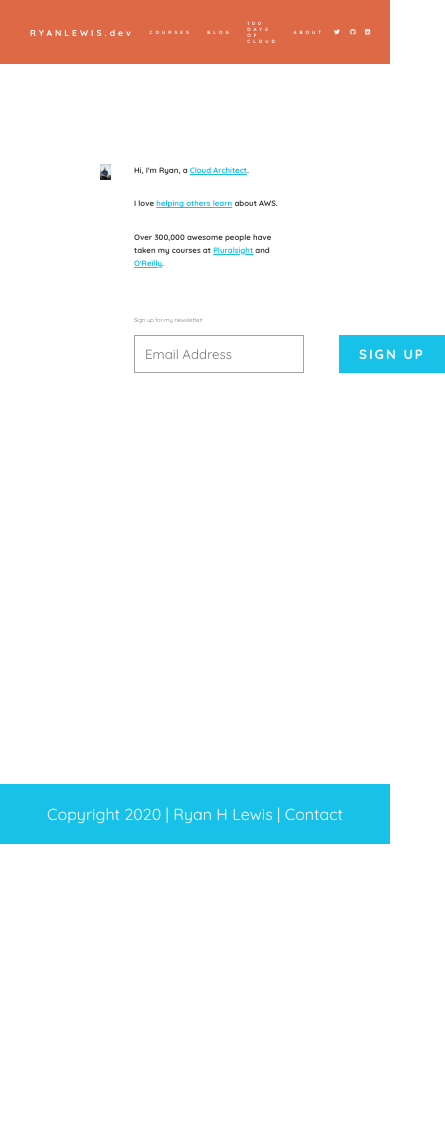
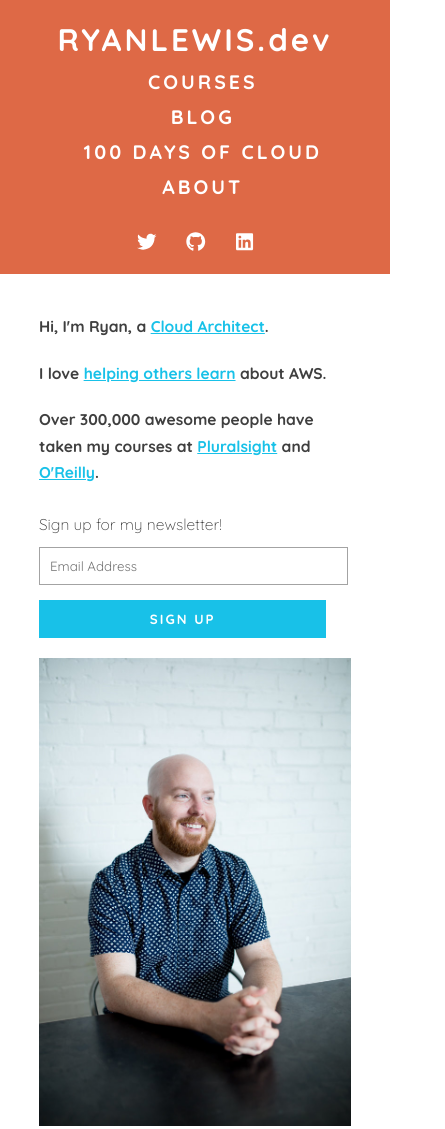
Before and after one commit to ryanmurakami/ryanlewis.dev, a Gatsby site: page / in a window 390 px wide. Shown: the top 1129 px of the page, 445 px wide, since content can reach past the window. Before the commit the page ends 844 px from the top, so only its background shows below. Built offline with nearby package versions, Linux system fonts and the light colour scheme; Gatsby itself is replaced by a stand-in of ours.

Commit message:
a little mobile mojo

```diff
--- a/src/components/header.module.css
+++ b/src/components/header.module.css
@@ -55,3 +55,34 @@
 .header .left > .item > a:hover {
   text-decoration: underline;
 }
+
+@media (max-width: 768px) {
+  .header .menu,
+  .header .left {
+    flex-direction: column;
+  }
+
+  .header .logo {
+    margin-bottom: 10px;
+  }
+
+  .header .logo > a,
+  .header .logo > a:hover,
+  .header .logo > a:focus {
+    font-size: 8vw;
+  }
+
+  .header .menu .item,
+  .header .menu .right a {
+    font-size: 5vw;
+    margin-bottom: 10px;
+  }
+
+  .header .menu .right {
+    margin-top: 20px;
+  }
+
+  .header .menu .right > div {
+    margin: 0 15px;
+  }
+}
--- a/src/components/newsletter.module.css
+++ b/src/components/newsletter.module.css
@@ -44,3 +44,23 @@
   margin-left: 35px;
   padding: 0 20px;
 }
+
+@media (max-width: 768px) {
+  .message {
+    font-size: 4vw;
+    margin: 25px 0 10px;
+  }
+
+  .container {
+    flex-direction: column;
+  }
+
+  .input {
+    width: 100%;
+  }
+
+  .button {
+    margin: 15px 0 0;
+    width: 100%;
+  }
+}
--- a/src/pages/index.module.css
+++ b/src/pages/index.module.css
@@ -59,3 +59,24 @@
 .main .image {
   width: 30vw;
 }
+
+@media (max-width: 768px) {
+  .main {
+    flex-direction: column-reverse;
+    padding: 10vw;
+  }
+
+  .main .image {
+    width: 100%;
+    margin-bottom: 60px;
+  }
+
+  .main .text {
+    padding: 0;
+  }
+
+  .main .text .line {
+    font-size: 4vw;
+    max-width: 100%
+  }
+}
```
